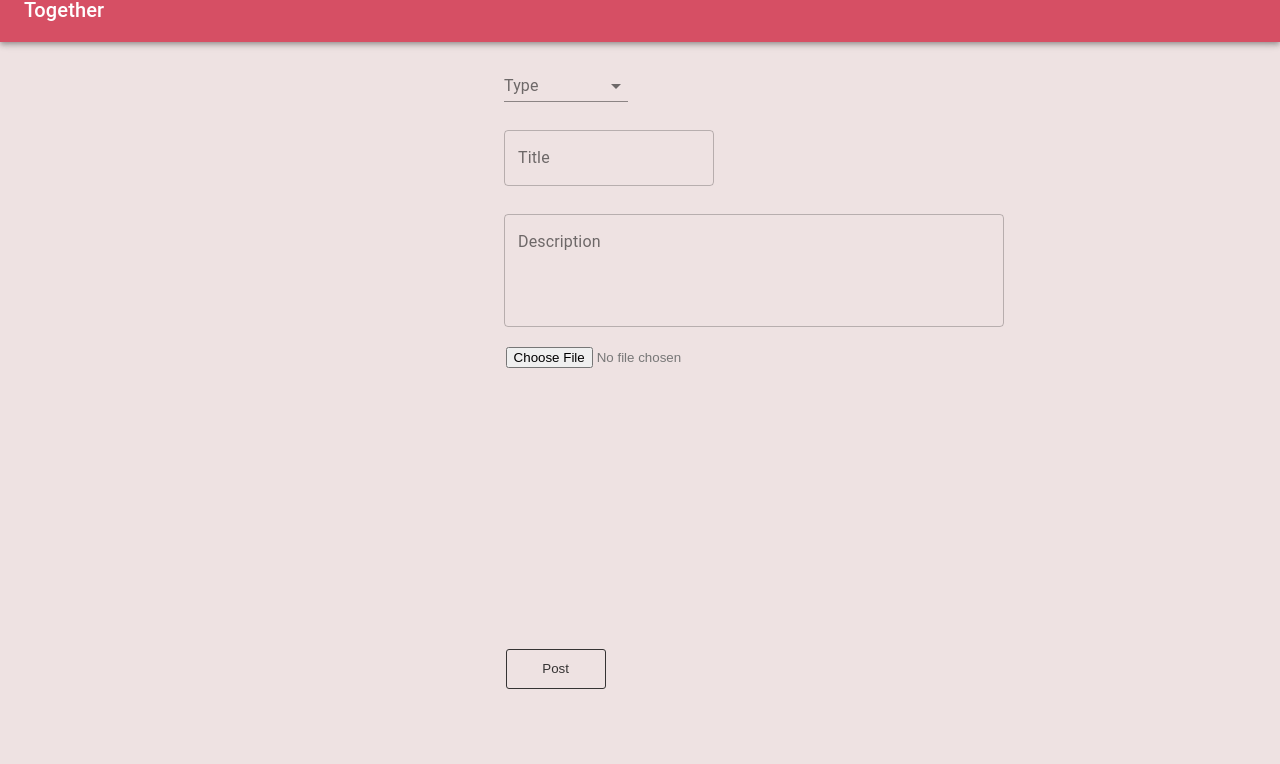
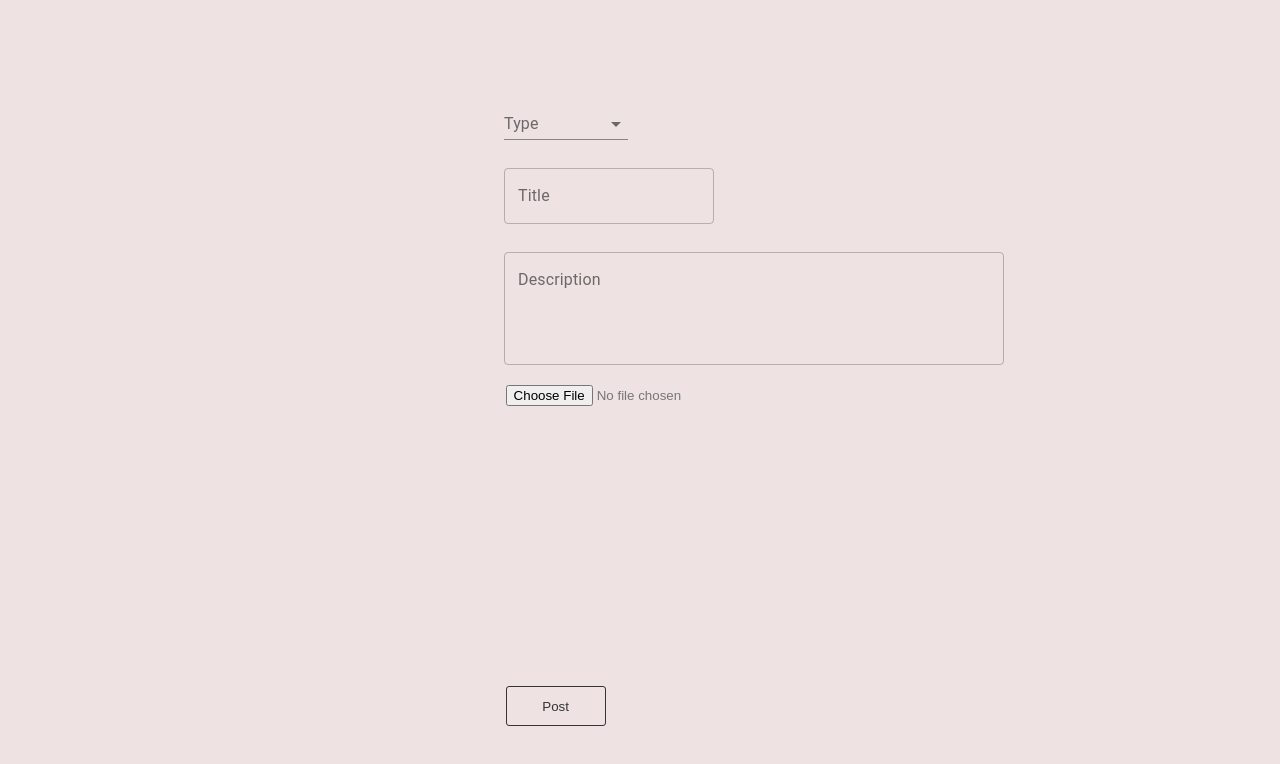
Before and after one commit to together-project-5/MERAKI_Academy_Project_5, a React (Create React App) app in the folder client/: page /createPost in a window 1280 px wide. Shown: the top 764 px of the page. Built offline with nearby package versions, Linux system fonts and the light colour scheme.

Commit message:
Some edits

```diff
--- a/client/src/App.js
+++ b/client/src/App.js
@@ -24,11 +24,11 @@ require("dotenv").config();
 const App = () => {
   return (
     <>
-      <Route path="/" component={Header} />
-      <Route exact path="/" component={Main} />
+      <Route path="/main" component={Header} />
+      <Route exact path="/main" component={Main} />
       <Switch>
         <Route path="/search" component={SearchTitle} />
-        <Route exact path="/" component={GetPost} />
+        <Route exact path="/main" component={GetPost} />
         <Route exact path="/Chat" component={Chat} />
         <Route path="/profile" component={MyProfile} />
         <Route path="/archive" component={Archive} />
--- a/client/src/components/404/error.js
+++ b/client/src/components/404/error.js
@@ -8,7 +8,7 @@ const Erorr = () => {
   const history = useHistory();
 
   const back = () => {
-    history.push("/");
+    history.push("/main");
   };
 
   return (
--- a/client/src/components/Google/google.js
+++ b/client/src/components/Google/google.js
@@ -17,7 +17,7 @@ const Google = () => {
 
         console.log("result",result);
       });
-    history.push("/");
+    history.push("/main");
   };
 
 
--- a/client/src/components/auth/login/index.js
+++ b/client/src/components/auth/login/index.js
@@ -42,7 +42,7 @@ const Login = () => {
         localStorage.setItem("user", JSON.stringify(response.data.user));
       localStorage.setItem("name", response.data.user.name);
       localStorage.setItem("_IdUser", response.data.user._IdUser);
-        history.push("/");
+        history.push("/main");
       }
     });
     const authObject = {
--- a/client/src/components/header/index.js
+++ b/client/src/components/header/index.js
@@ -13,7 +13,7 @@ export const Header = () => {
     const history = useHistory();
 
     const back = () => {
-      history.push("/");
+      history.push("/main");
     };
   return (
     <>
--- a/client/src/components/header/menuList.js
+++ b/client/src/components/header/menuList.js
@@ -60,7 +60,7 @@ export default function PrimarySearchAppBar() {
         console.log(err);
       });
 
-    history.push("/");
+    history.push("/main");
   };
 
   const handleMobileMenuClose = () => {
--- a/client/src/components/upload/upload.js
+++ b/client/src/components/upload/upload.js
@@ -47,7 +47,7 @@ const Upload = () => {
     e.preventDefault();
     if (!previewSource) return;
     await uploadImage(previewSource);
-    history.push("/");
+    history.push("/main");
   };
 
   const uploadImage = async (base64EncodedImage) => {
```
